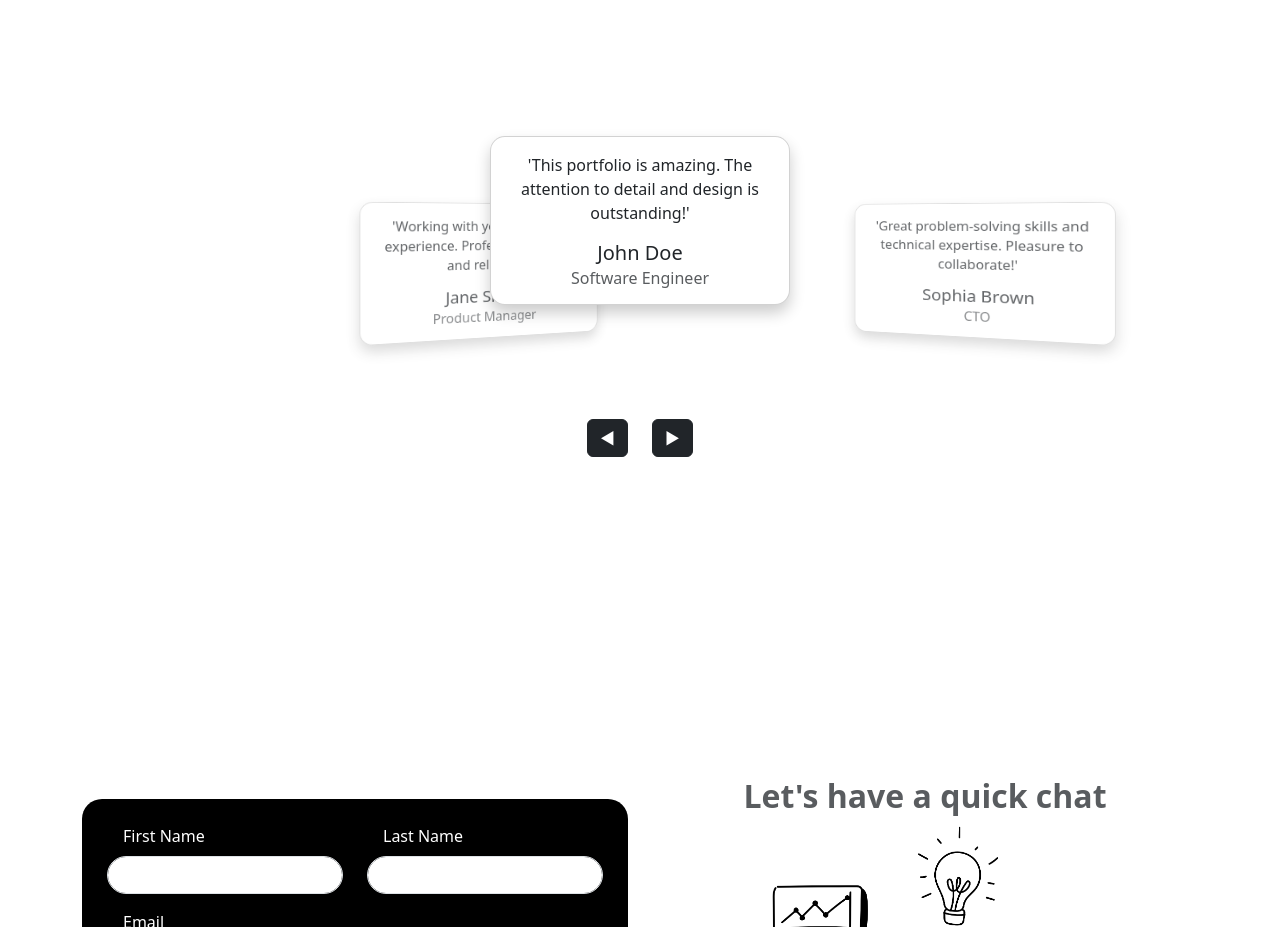
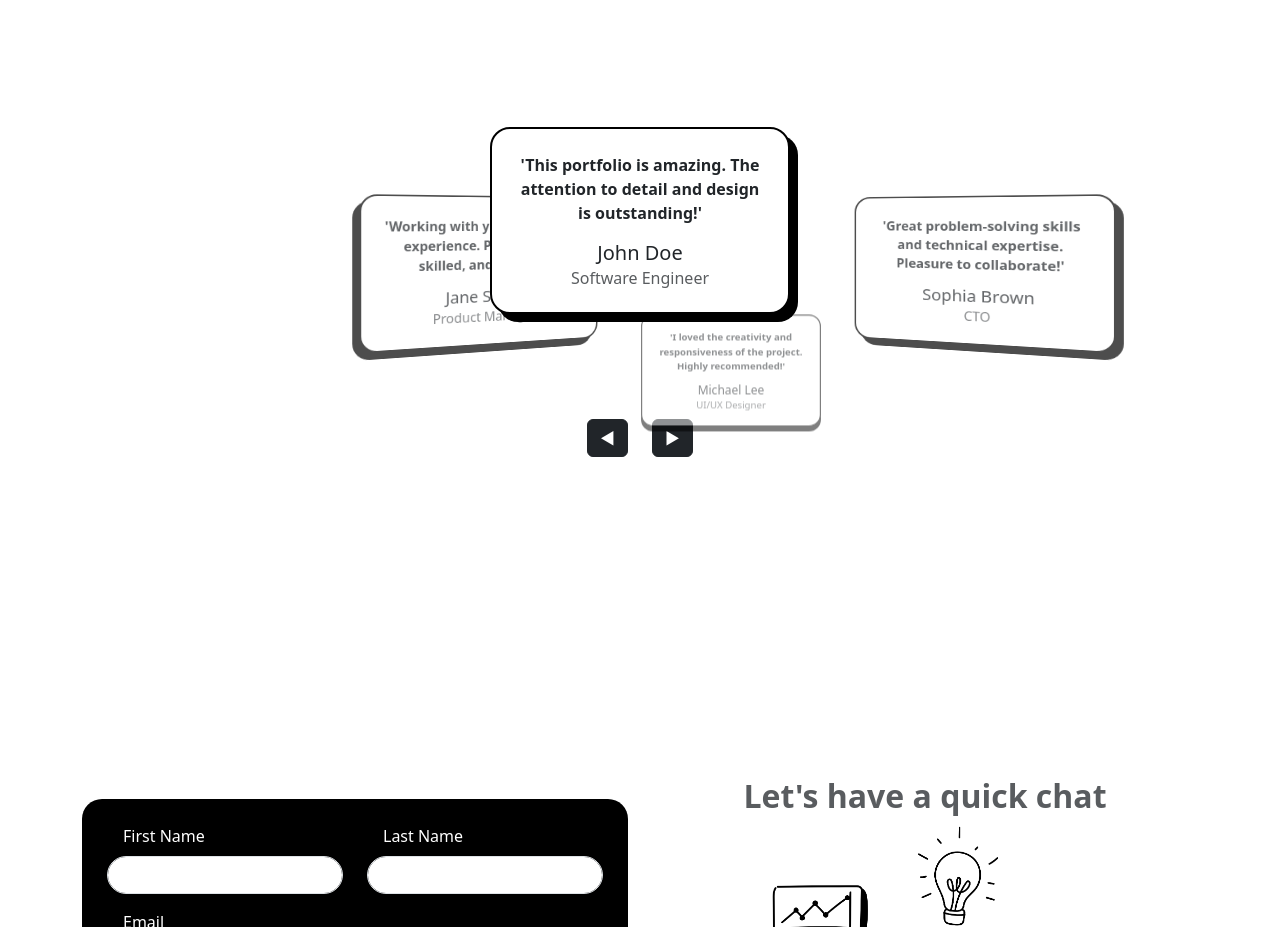
Before and after one commit to smrutishreenaik/Portfolio, a React (Vite) app in the folder portfolio-app/: page / in a window 1280 px wide. Shown: the part 2705-3632 px from the top of the page. Built offline with nearby package versions, Linux system fonts and the light colour scheme; no server answers; a web font is replaced by a local one.

Commit message:
modified css for testimonials page

```diff
--- a/portfolio-app/src/index.scss
+++ b/portfolio-app/src/index.scss
@@ -77,8 +77,13 @@ a {
     transition: transform 0.6s ease, opacity 0.6s ease;
     opacity: 0;
     z-index: 0;
-    border-radius: 15px;
-    box-shadow: 0 8px 15px rgba(0, 0, 0, 0.2);
+    //border-radius: 15px;
+    //box-shadow: 0 8px 15px rgba(0, 0, 0, 0.2);
+    font-weight: 600;
+    border: 2px solid black;
+    border-radius: 20px;
+    padding: 0.5rem;
+
   }
 
   // Center active card
@@ -86,6 +91,7 @@ a {
     transform: translateX(0) translateY(0) scale(1) rotateY(0deg);
     opacity: 1;
     z-index: 2;
+    box-shadow: 8px 8px 0px black;
   }
 
   // Left card (semi-circle effect)
@@ -93,6 +99,7 @@ a {
     transform: translateX(-200px) translateY(50px) scale(0.8) rotateY(25deg);
     opacity: 0.7;
     z-index: 1;
+    box-shadow: -8px 8px 0px black;
   }
 
   // Right card
@@ -100,12 +107,14 @@ a {
     transform: translateX(200px) translateY(50px) scale(0.8) rotateY(-25deg);
     opacity: 0.7;
     z-index: 1;
+    box-shadow: 8px 8px 0px black;
   }
 
   .offset-2 {
-    opacity: 0;
+    opacity: 0.5;
     transform: translateY(150px) scale(0.6);
     z-index: 0;
+    box-shadow: 0 8px black;
   }
 }
 
```
